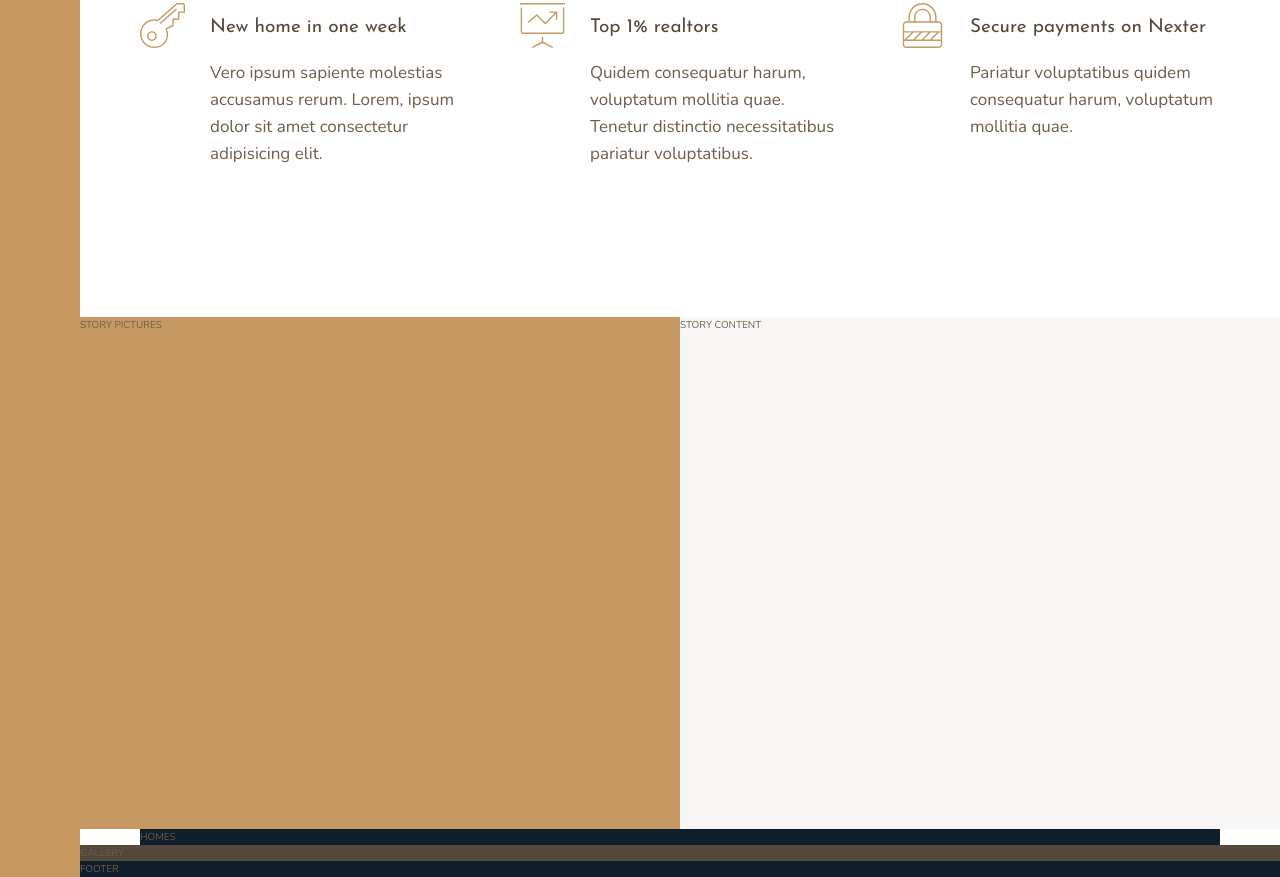
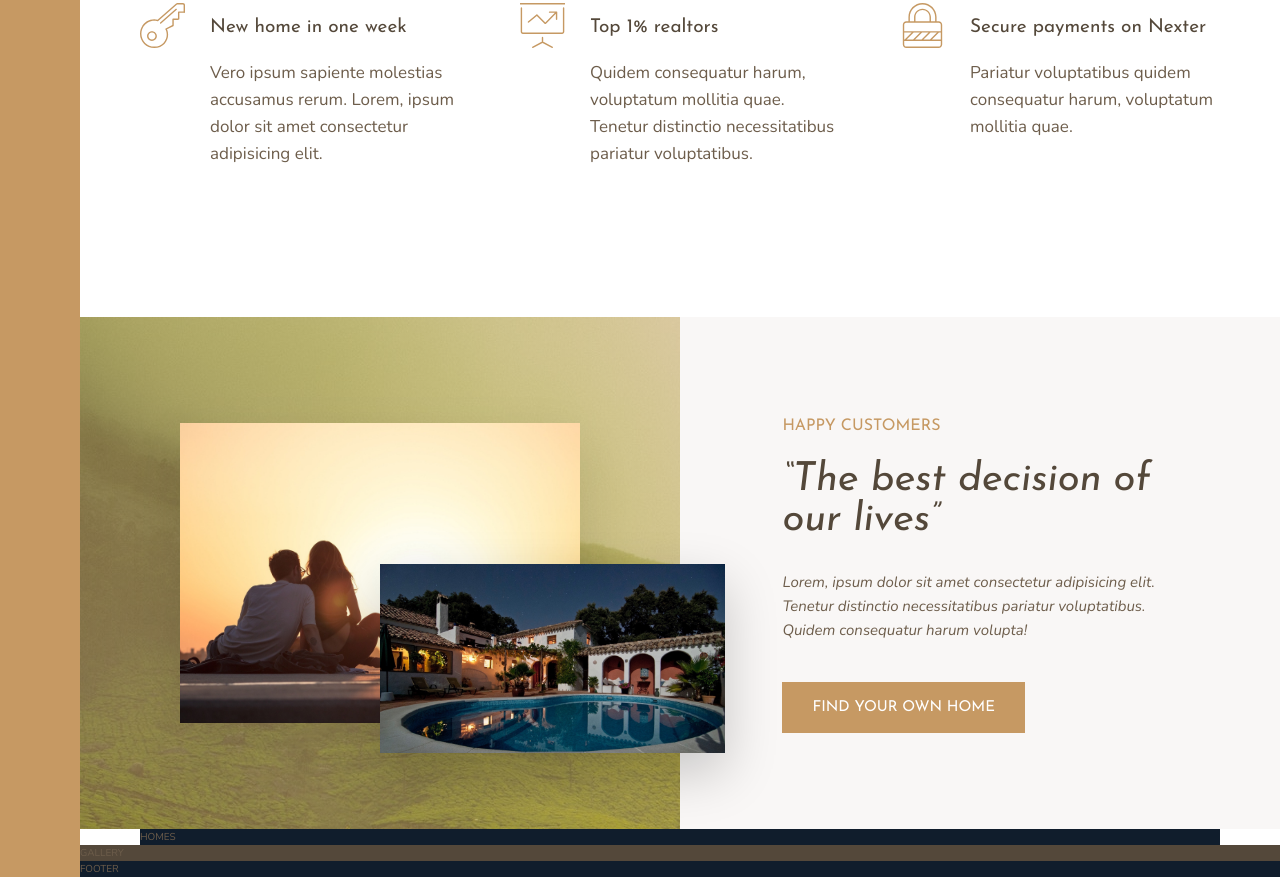
Before and after one commit to timkeresey/Nexter, a website: page starter/index.html in a window 1280 px wide. Shown: the part 991-1868 px from the top of the page. Drawn offline with nearby package versions, Linux system fonts and the light colour scheme.

Commit message:
style story section

```diff
--- a/starter/index.html
+++ b/starter/index.html
@@ -88,11 +88,17 @@
        </section>
 
        <div class="story__pictures">
-            STORY PICTURES
+            <img src="img/story-1.jpeg" alt="Couple with new house" class="story__img--1">
+            <img src="img/story-2.jpeg" alt="New house" class="story__img--2">
        </div>
 
        <div class="story__content">
-        STORY CONTENT
+           <h3 class="heading-3 mb-sm">Happy Customers</h3>
+           <h2 class="heading-2 heading-2--dark mb-md">&ldquo;The best decision of our lives&rdquo;</h2>
+           <p class="story__text">
+            Lorem, ipsum dolor sit amet consectetur adipisicing elit. Tenetur distinctio necessitatibus pariatur voluptatibus. Quidem consequatur harum volupta!
+           </p>
+           <button class="btn">Find your own home</button>
        </div>
 
        <section class="homes">
--- a/starter/sass/_story.scss
+++ b/starter/sass/_story.scss
@@ -3,10 +3,43 @@
     &__pictures {
         background-color: $color-primary;
         grid-column: full-start / col-end 4;
+        background-image: linear-gradient(rgba($color-primary, .5), rgba($color-primary, .5)), url(../img/back.jpg);
+
+        display: grid;
+        grid-template-rows: repeat(6, 1fr);
+        grid-template-columns: repeat(6, 1fr);
+        align-items: center;
+    }
+
+    &__img--1 {
+        width: 100%;
+        grid-row: 2 / 6;
+        grid-column: 2 / 6;
+        box-shadow: 0 2rem 5rem rgba(#000, .1);
+    }
+
+    &__img--2 {
+        width: 115%;
+        grid-row: 4 / 6;
+        grid-column: 4 / 7;
+        z-index: 20;
+        box-shadow: 0 2rem 5rem rgba(#000, .2);
     }
 
     &__content {
         background-color: $color-grey-light-1;
         grid-column: col-start 5 / full-end;
+        padding: 6rem 8vw;
+
+        display: flex;
+        flex-direction: column;
+        justify-content: center;
+        align-items: flex-start;
+    }
+
+    &__text {
+        font-size: 1.5rem;
+        font-style: italic;
+        margin-bottom: 4rem;
     }
 }
--- a/starter/sass/_typography.scss
+++ b/starter/sass/_typography.scss
@@ -9,10 +9,24 @@
 
 .heading-2 {
     @extend %heading;
+    font-size: 4rem;
+    font-style: italic;
+    line-height: 1;
+
+    &--light {
+        color: $color-grey-light-1;
+    }
+
+    &--dark {
+        color: $color-grey-dark-1;
+    }
 }
 
 .heading-3 {
     @extend %heading;
+    font-size: 1.6rem;
+    color: $color-primary;
+    text-transform: uppercase;
 }
 
 .heading-4 {
@@ -27,3 +41,36 @@
         color: $color-grey-dark-1;
     }
 }
+
+.btn {
+    background-color: $color-primary;
+    color: #fff;
+    border: none;
+    border-radius: 0;
+    font-family: $font-display;
+    font-size: 1.5rem;
+    text-transform: uppercase;
+    padding: 1.8rem 3rem;
+    cursor: pointer;
+    transition: all .2s;
+
+    &:hover {
+        background-color: $color-primary-dark;
+    }
+}
+
+.mb-sm {
+    margin-bottom: 2rem;
+}
+
+.mb-md {
+    margin-bottom: 3rem;
+}
+
+.mb-lg {
+    margin-bottom: 4rem;
+}
+
+.mb-hg {
+    margin-bottom: 8rem;
+}
```
Also changed, not shown: starter/css/style.css.
